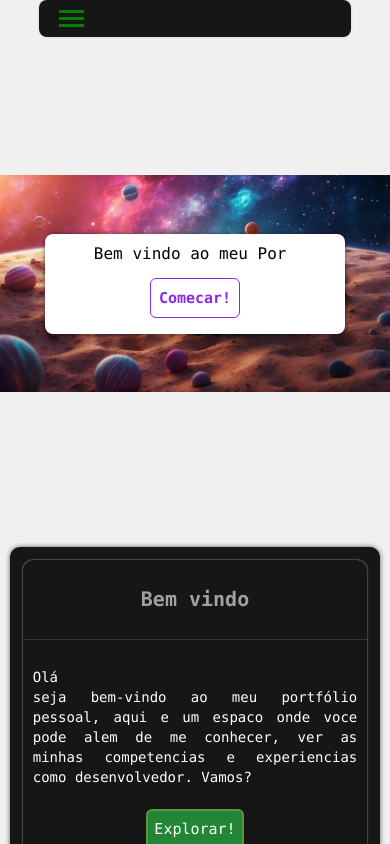
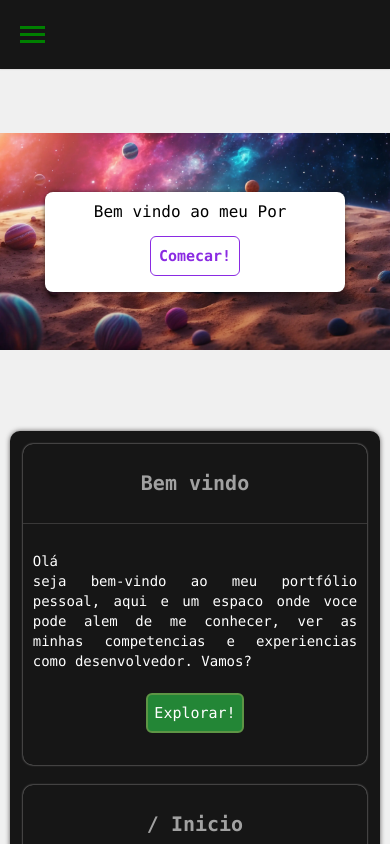
Before and after one commit to emers0n17/Portfolio_React, a React (Vite) app: page / in a window 390 px wide. Shown: the top 844 px of the page. Built offline with nearby package versions, Linux system fonts and the light colour scheme.

Commit message:
Ajuste para deploy 4

```diff
--- a/src/Componentes/inicio/inicio.jsx
+++ b/src/Componentes/inicio/inicio.jsx
@@ -1,11 +1,15 @@
 /* eslint-disable react/prop-types */
 import React, { useState } from "react";
 import { TypeAnimation } from "react-type-animation";
+
+// Importar imagens
 import facebook from "../../Imagens/facebook-color-svgrepo-com.svg";
 import instagram from "../../Imagens/instagram-1-svgrepo-com.svg";
 import github from "../../Imagens/github-142-svgrepo-com.svg";
 import linkedin from "../../Imagens/linkedin-svgrepo-com.svg";
 import background from '../../Imagens/background.webp';
+
+// Importar CSS
 import "../../Estilos/estyleInicio.css";
 
 function Menu() {
--- a/src/Estilos/estyleInicio.css
+++ b/src/Estilos/estyleInicio.css
@@ -277,13 +277,12 @@ body {
   border-radius: 8px;
 }
 
-#menu .menu-items li {
+#menu .menu-items li{
 height: calc(200px / 6);
 display: flex;
 justify-content: center;
 align-items: center;
 }
-
 #menu .menu-items li a {
   text-decoration: none;
   color: white;
@@ -305,44 +304,27 @@ body {
   z-index: 2;
 }
 
-@media screen and (max-width: 700px) {
-  #menu .menu-items {
-    position: absolute;
-    top: 100px;
-    left: 10px;
-    flex-direction: column;
-    align-items: flex-start;
-    border-radius: 10px;
-    width: 50%;
-    height: 200px;
-    display: none;
-    gap: 0;
-    padding: 20px;
-    background-color: rgb(22, 22, 22);
-    box-shadow: 0 0 2px rgb(193, 191, 191);
-    z-index: 2;
+@keyframes react {
+  from {
+      transform: rotate(0deg);
   }
 
-  #menu .menu-items.open {
-    display: flex;
-  }
-
-  #menu .hamburger {
-    display: flex;
+  to {
+      transform: rotate(360deg);
   }
 }
 
-@media screen and (max-width: 480px) {
-  #menu .menu-items {
-    top: 60px;
-    width: 80%;
+/* Titulo do componente no inicio */
+#tituloInicioReact {
+  color: white;
+  font-size: clamp(1em, 1em + 1vw, 1em);
 }
 
-  #menu a {
-    font-size: 12px !important;
+@media screen and (min-width: 1201px) {
+  #containerInicio {
+      height: 1500px;
   }
 }
-
 
 @media screen and (max-width: 1200px) {
   #containerInicio {
@@ -353,6 +335,7 @@ body {
       width: 30%;
       height: 40px;
   }
+
 
   #perfil {
       height: 900px;
@@ -380,9 +363,40 @@ body {
       height: 1400px;
   }
 
+  #menu {
+    width: 100%;
+    border-radius: 0;
+  }
+
   .bannerInicio {
     box-shadow: none;
   }
+
+  #menu .menu-items {
+    position: absolute;
+    top: 100px;
+    left: 10px;
+    flex-direction: column;
+    align-items: flex-start;
+    border-radius: 10px;
+    width: 50%;
+    height: 200px;
+    display: none;
+    gap: 0;
+    padding: 20px;
+  background-color: rgb(22, 22, 22);
+  box-shadow: 0 0 2px rgb(193, 191, 191);
+    z-index: 2;
+}
+
+#menu .menu-items.open {
+    display: flex;
+}
+
+#menu .hamburger {
+    display: flex;
+}
+
 
   #perfil {
       height: 90vh;
@@ -391,6 +405,13 @@ body {
 }
 
 @media screen and (max-width: 480px) {
+  #menu {
+      height: 100px;
+  }
+
+  #menu a {
+    font-size: 12px !important;
+  }
 
   .bannerInicio {
       height: 500px;
@@ -403,8 +424,8 @@ body {
   }
 
   #containerInicio {
-    height: 2000px;
-    margin-bottom: 400px;
+      min-height: 1800px;
+      height: auto;
   }
 
   #perfil {
```
Lines whose indentation alone changed are shown as unchanged.
